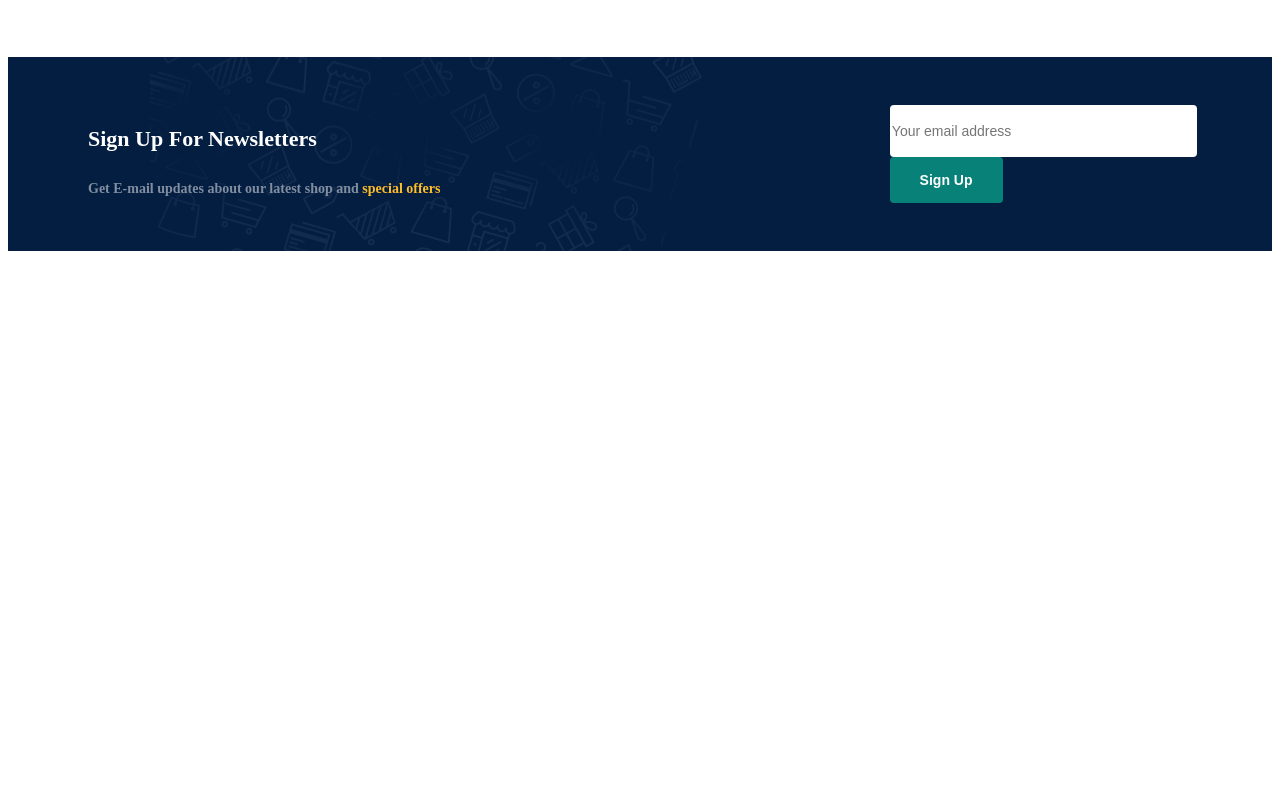
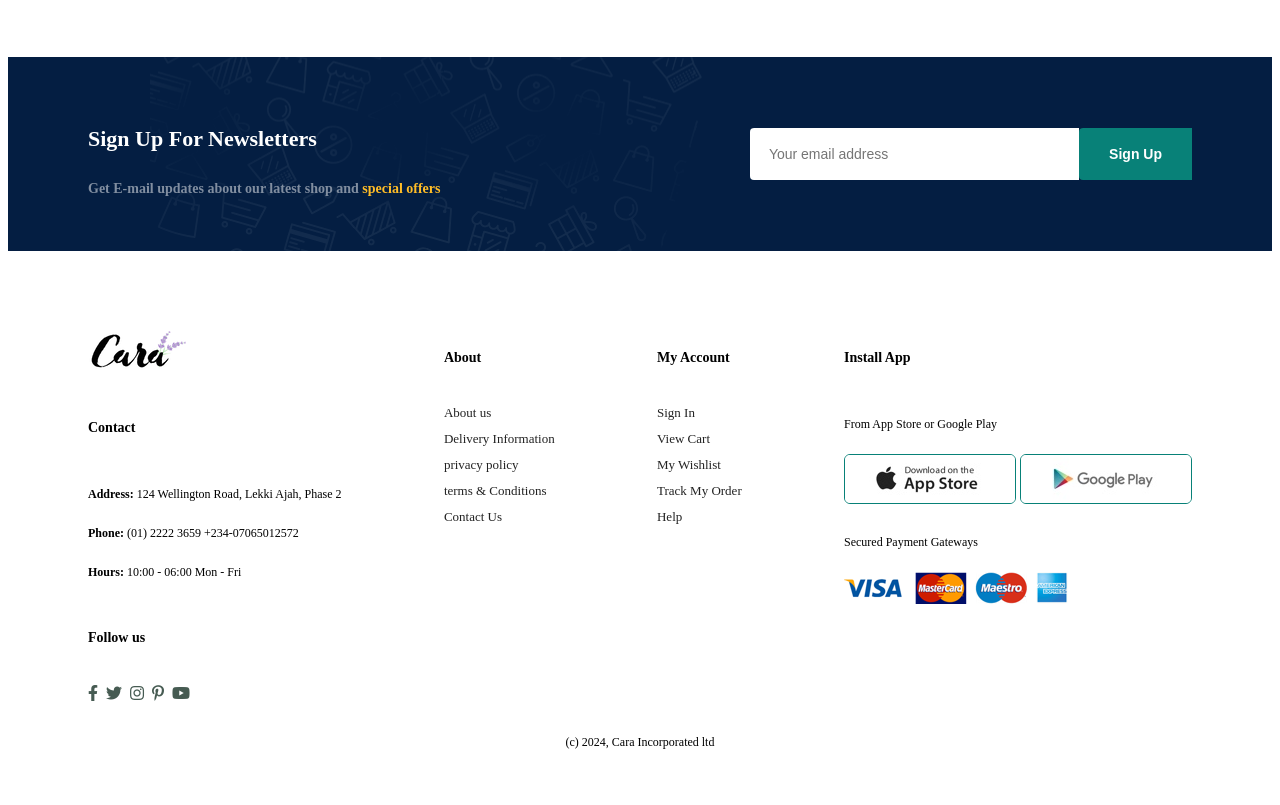
Before and after one commit to ladyphil-codes/ecommerce, a plain HTML site: page index.html in a window 1280 px wide. Shown: the part 6730-7535 px from the top of the page. Before the commit the page ends 7021 px from the top, so only its background shows below. Drawn offline with Linux system fonts and the light colour scheme.

Commit message:
my commit message

```diff
--- a/index.html
+++ b/index.html
@@ -20,6 +20,10 @@
                 <li><a href="contact.html">Contact</a></li>
                 <li><a href="cart.html"><i class="far fa-shopping-bag"></i></a></li>
             </ul>
+        </div>
+        <div id="mobile">
+            <li><a href="cart.html"><i class="far fa-shopping-bag"></i></a></li>
+            <i id="bar" class="fas fa-outdent"></i>
         </div>
     </section>
 
@@ -378,6 +382,61 @@
     </div>
 </section>
 
+<footer class="section-p1">
+    <div class="col">
+        <img class="logo" src="images/logo.png" alt="">
+        <h4>Contact</h4>
+        <p> <Strong>Address:</Strong> 124 Wellington Road, Lekki Ajah, Phase 2</p>
+        <p> <Strong>Phone:</Strong> (01) 2222 3659 +234-07065012572 </p>
+        <p> <Strong>Hours:</Strong> 10:00 - 06:00 Mon - Fri</p>
+        <div class="follow">
+            <h4>Follow us</h4>
+            <div class="icon">
+                <i class="fab fa-facebook-f"></i>
+                <i class="fab fa-twitter"></i>
+                <i class="fab fa-instagram"></i>
+                <i class="fab fa-pinterest-p"></i>
+                <i class="fab fa-youtube"></i>
+            </div>
+        </div>
+
+
+    </div>
+
+    <div class="col">
+        <h4>About</h4>
+        <a href="#">About us</a>
+        <a href="#">Delivery Information</a>
+        <a href="#">privacy policy</a>
+        <a href="#">terms & Conditions</a>
+        <a href="#">Contact Us</a>
+    </div>
+
+    <div class="col">
+        <h4>My Account</h4>
+        <a href="#">Sign In</a>
+        <a href="#">View Cart</a>
+        <a href="#">My Wishlist</a>
+        <a href="#">Track My Order</a>
+        <a href="#">Help</a>
+    </div>
+
+    <div class="col install">
+        <h4>Install App</h4>
+        <p>From App Store or Google Play</p>
+        <div class="row">
+            <img src="images/pay/app.jpg" alt="">
+            <img src="images/pay/play.jpg" alt="">
+        </div>
+        <p>Secured Payment Gateways</p>
+        <img src="images/pay/pay.png" alt="">
+    </div>
+
+    <div class="copyright">
+        <p>(c) 2024, Cara Incorporated ltd</p>
+    </div>
+</footer>
+
 
 
     <script src="script.js">
--- a/style.css
+++ b/style.css
@@ -81,6 +81,11 @@ button.white {
     position: absolute;
     bottom: -4px;
     left:20px;
+}
+
+#mobile{
+    display: none;
+    align-items: center;
 }
 
 /*Home Page*/
@@ -384,18 +389,115 @@ button.white {
     color: #ffbd27;
 }
 
+#newsletter .form{
+    display: flex;
+    width: 40%;
+}
+
 #newsletter input{
     height: 3.125rem;
-    padding: 0 1.25px;
+    padding: 0 1.25em;
     font-size: 14px;
     width: 100%;
     border: 1px solid transparent;
     border-radius: 4px;
     outline: none;
+    border-top-right-radius: 0;
+    border-bottom-right-radius: 0;
 }
 
 #newsletter button{
     background-color: #088178;
     color: #fff;
     white-space: nowrap;
+    border-top-right-radius: 0;
+    border-bottom-right-radius: 0;
 }
+
+footer{
+    display: flex;
+    flex-wrap: wrap;
+    justify-content: space-between;
+}
+
+footer .col{
+    display: flex;
+    flex-direction: column;
+    align-items: flex-start;
+    margin-bottom: 20px;
+}
+
+footer .logo{
+    margin-bottom: 30px;
+}
+
+footer h4{
+    font-size: 14px;
+    padding-bottom: 20px;
+}
+
+footer p{
+    font-size: 12px;
+    padding-bottom: 0 0 8px 0;
+}
+
+footer a{
+    font-size: 13px;
+    text-decoration: none;
+    color: #222;
+    margin-bottom: 10px;
+}
+
+footer .follow{
+    margin-top: 20px;
+}
+
+footer .follow i{
+    color: #465b52;
+    padding-right: 4px;
+    cursor: pointer;
+}
+
+footer .install .row img{
+    border: 1px solid #088178;
+    border-radius: 6px;
+}
+
+footer .install img{
+    margin: 10px 0 15px 0;
+}
+
+footer .follow i:hover,
+footer a:hover{
+    color: #088178;
+}
+
+footer .copyright{
+    width: 100%;
+    text-align: center;
+}
+
+/*Start Media Query*/
+
+@media (max-width:799px) {
+    #navbar {
+        display: flex;
+        flex-direction: column;
+        align-items: flex-start;
+        justify-content: flex-start
+        positon: fixed
+        top: 0;
+        right: -300px;
+        height: 100vh;
+        width: 300px;
+        background-color: #E3E6F3;
+        box-shadow: 0 40PX 60PX rgba(0, 0, 0, 0.1);
+        padding: 80px 0 0 10px;
+    }
+
+    #navbar li{
+        margin-bottom: 25px;
+    }
+
+
+}
```
